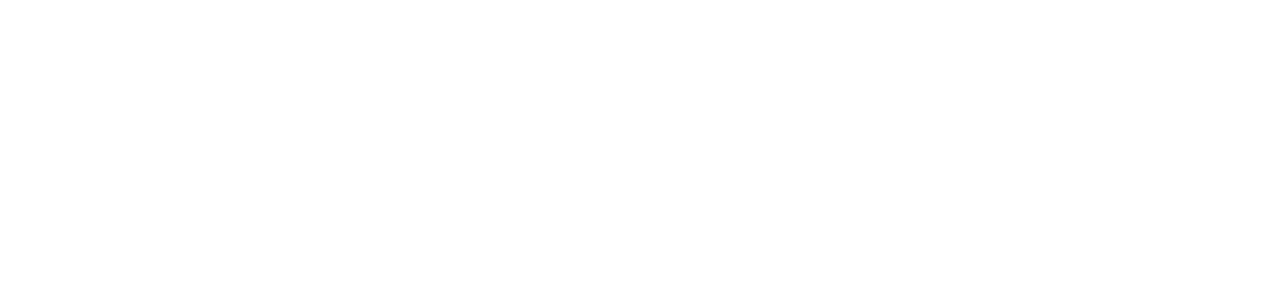
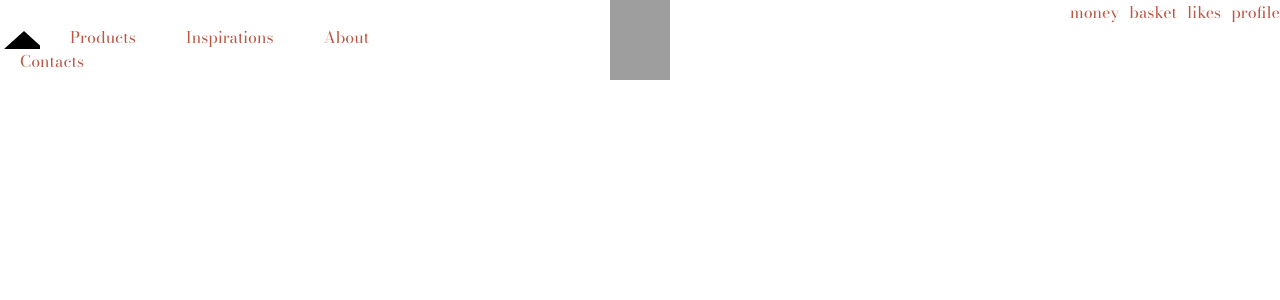
Before and after one commit to EkL1Ps/control-progect, a React (Create React App) app: page / in a window 1280 px wide. Shown: the top 300 px of the page. Built offline with nearby package versions, Linux system fonts and the light colour scheme; grey boxes are pictures that could not be loaded.

Commit message:
everithing commit

```diff
--- a/package.json
+++ b/package.json
@@ -13,6 +13,7 @@
     "react": "^18.2.0",
     "react-dom": "^18.2.0",
     "react-scripts": "5.0.1",
+    "sass": "^1.62.1",
     "typescript": "^4.9.5",
     "web-vitals": "^2.1.4"
   },
--- a/src/index.tsx
+++ b/src/index.tsx
@@ -1,8 +1,91 @@
-import React from "react";
-import ReactDOM from "react-dom/client";
+import React from 'react'
+import ReactDOM from 'react-dom/client'
+import './style.css'
 
-const root = ReactDOM.createRoot(
-  document.getElementById("root") as HTMLElement
-);
+const Header = () => {
+    return (
+        <header className="header">
+            <div className="header-wrapper">
+                <div className="nav-menu">
+                    <ul>
+                        <li>
+                            <a href="http://localhost:3000/">
+                                <span className="home-icon">
+                                    <img src="" alt="" />
+                                </span>
+                            </a>
+                        </li>
+                        <li>
+                            <a href="#">
+                                <span>Products</span>
+                            </a>
+                        </li>
+                        <li>
+                            <a href="#">
+                                <span>Inspirations</span>
+                            </a>
+                        </li>
+                        <li>
+                            <a href="#">
+                                <span>About</span>
+                            </a>
+                        </li>
+                        <li>
+                            <a href="#">
+                                <span>Contacts</span>
+                            </a>
+                        </li>
+                    </ul>
+                </div>
+                <div className="logo">
+                    <a href="#">
+                        <img
+                            src="https://themes.muffingroup.com/be/jeweler2/wp-content/uploads/2022/04/jeweler2.svg"
+                            alt="logo"
+                        />
+                    </a>
+                </div>
+                <div className="top-bar-right">
+                    <ul>
+                        <li>
+                            <a href="#">
+                                <span>profile</span>
+                            </a>
+                        </li>
+                        <li>
+                            <a href="#">
+                                <span>likes</span>
+                            </a>
+                        </li>
+                        <li>
+                            <a href="#">
+                                <span>basket</span>
+                            </a>
+                        </li>
+                        <li>
+                            <a href="#">
+                                <span>money</span>
+                            </a>
+                        </li>
+                    </ul>
+                </div>
+            </div>
+        </header>
+    )
+}
 
-root.render(<React.StrictMode></React.StrictMode>);
+const App = () => {
+    return (
+        <>
+            <Header />
+        </>
+    )
+}
+
+const root = ReactDOM.createRoot(document.getElementById('root') as HTMLElement)
+
+root.render(
+    <React.StrictMode>
+        <App />
+    </React.StrictMode>
+)
--- /dev/null
+++ b/src/style.css
@@ -0,0 +1,66 @@
+@import url('https://fonts.googleapis.com/css2?family=Bodoni+Moda&family=Roboto:wght@400;700&display=swap');
+
+
+* {
+    box-sizing: border-box;
+    margin: 0;
+    padding: 0;
+    text-decoration: none;
+    color: #bb5644;
+}
+
+/* Header */
+.header {
+    height: 110px;
+}
+.header-wrapper {
+    display: flex;
+    font-family: "Bodoni Moda";
+    height: 110px;
+}
+.nav-menu {
+    width: 40%;
+    padding-top: 25px;
+}
+.nav-menu ul li {
+    float: left;
+    margin-right: 10px;
+    list-style-type: none;
+    display: block;
+    height: 100%;
+}
+.nav-menu ul li a {
+    padding: 25px 0;
+    width: 50px;
+    height: 80px;
+}
+.nav-menu ul li a span {
+    padding: 0 20px;
+    display: block;
+}
+.logo {
+    width: 20%;
+    display: flex;
+    justify-content: center;
+}
+.home-icon {
+    background-image: url(image/home-icon.svg);
+}
+.logo a {
+    width: 60px;
+    height: 80px;
+}
+.logo a img {
+    width: 60px;
+    height: 80px;
+}
+.top-bar-right {
+    width: 40%;
+}
+.top-bar-right ul li {
+    float: right;
+    margin-left: 10px;
+    list-style-type: none;
+}
+
+/* Header */
```
Also changed, not shown: src/image/home-icon.svg (added), 1 other file (tests, documents, lock files or other folders).
